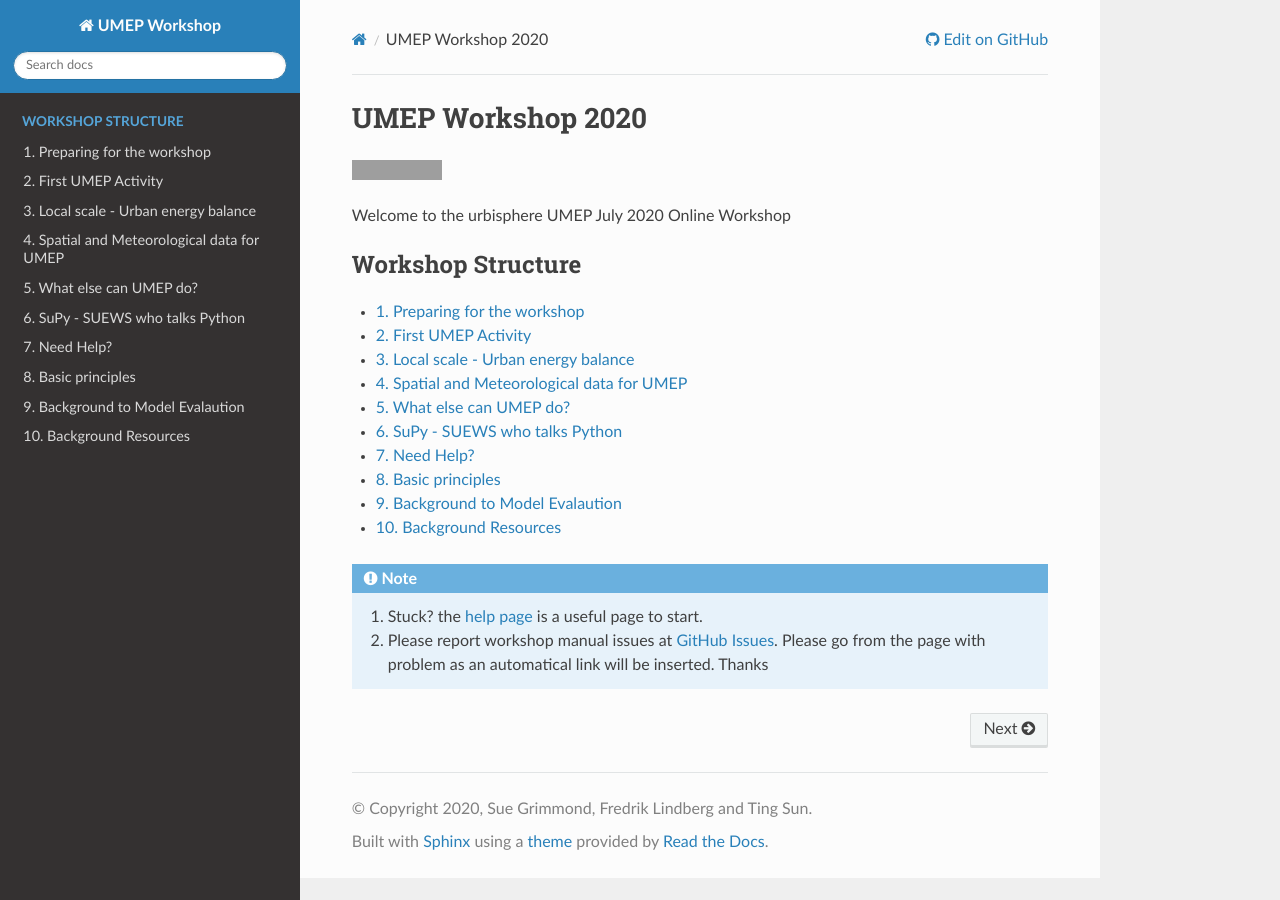
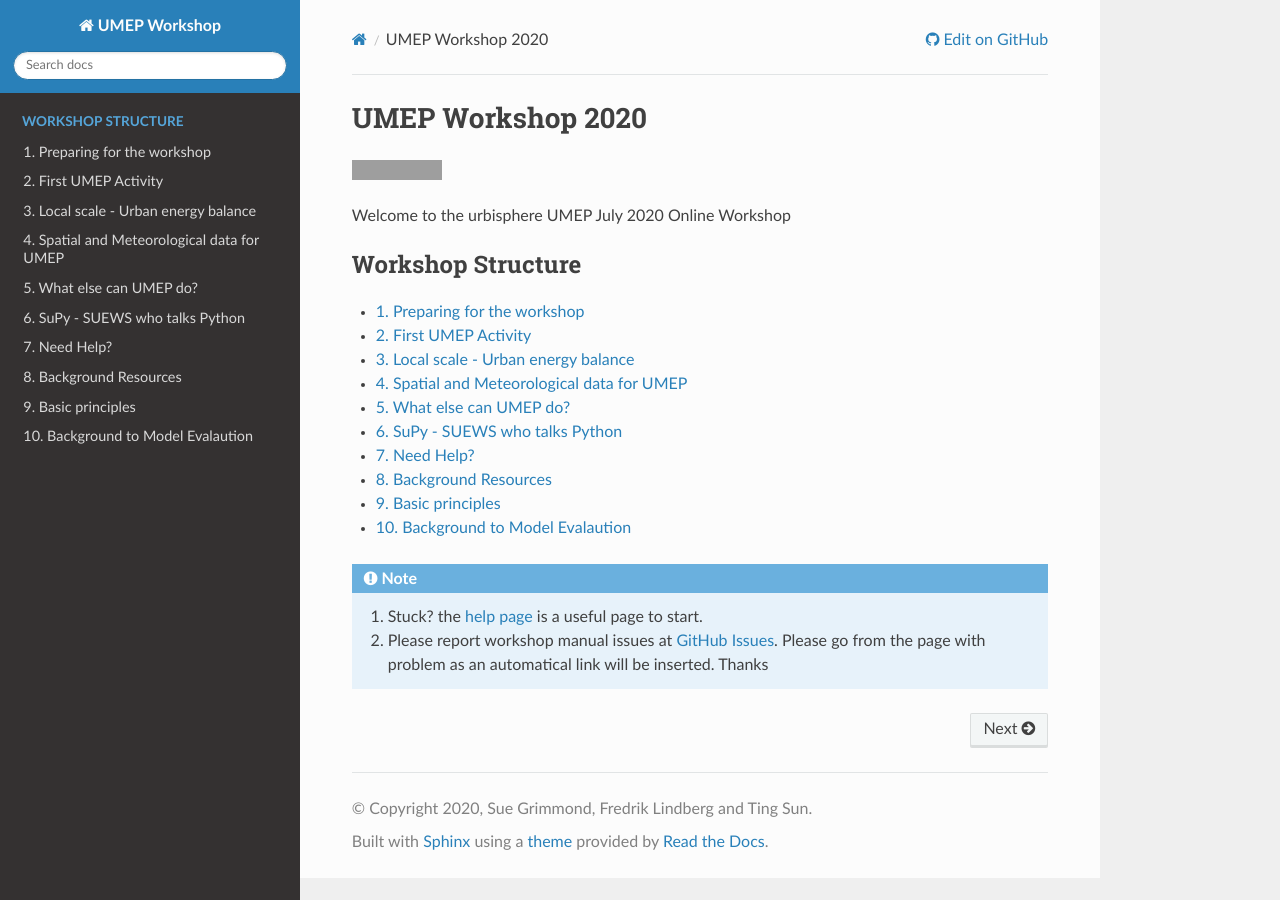
Before and after one commit to Urban-Meteorology-Reading/UMEP-Workshop, a Sphinx documentation site: the page built from source/index.rst, in a window 1280 px wide. Built offline with Sphinx 7.4.7 and the Read the Docs theme 2.0.0, drawn with Linux system fonts in a browser that asks for light colours; pages that are not in the unit, such as notebooks, are missing from menus; grey boxes are pictures that could not be loaded.

```diff
--- a/source/index.rst
+++ b/source/index.rst
@@ -21,9 +21,10 @@ Welcome to the urbisphere UMEP July 2020 Online Workshop
    WhatElse/WhatElseCanUMEP
    SUPY/SuPy
    NeedHelp
+   Background-Resources
    BackGroundMet/BGM0
    BackGroundEval/BGE0
-   Background-Resources
+
 
 
 .. Preparation for the Workshop
```
